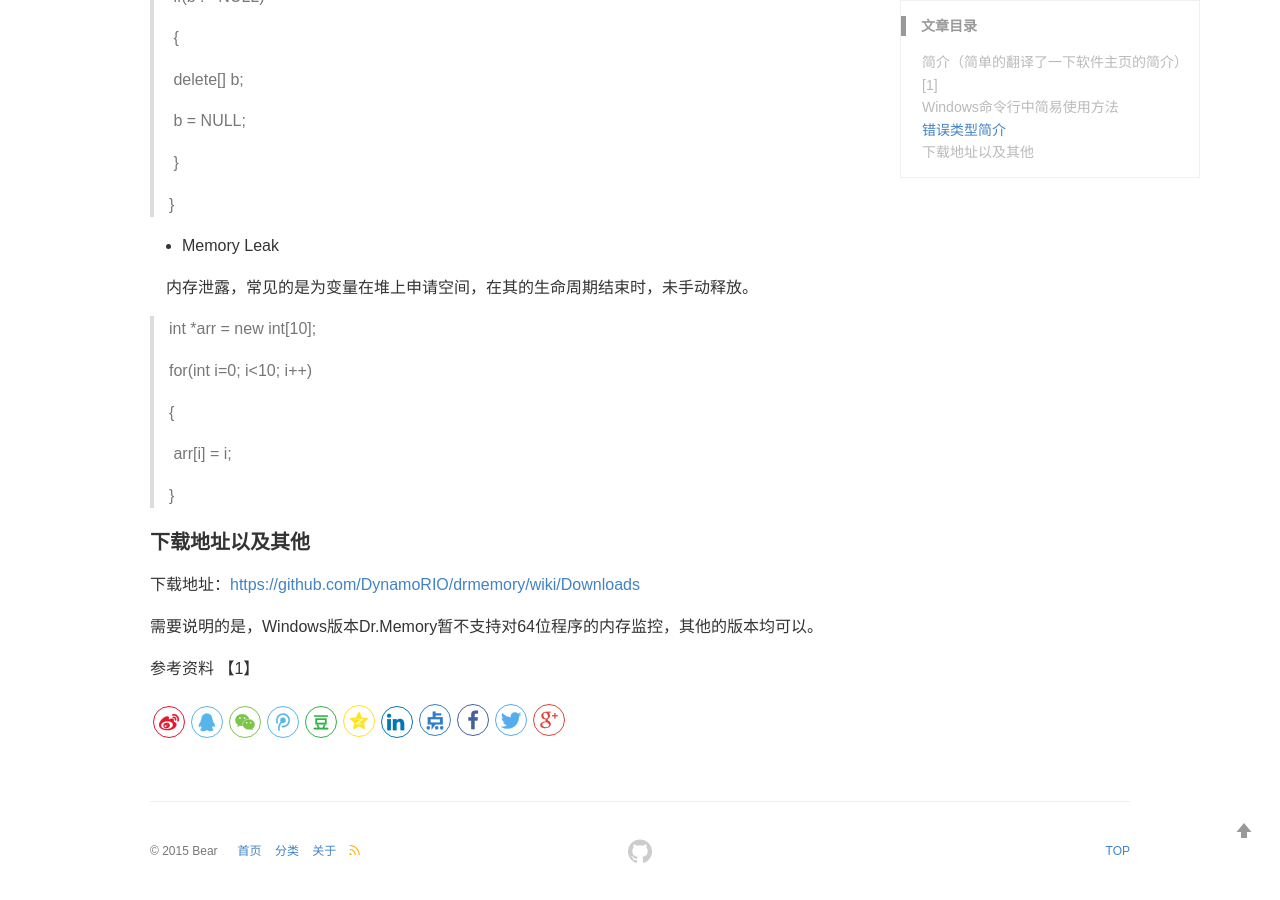
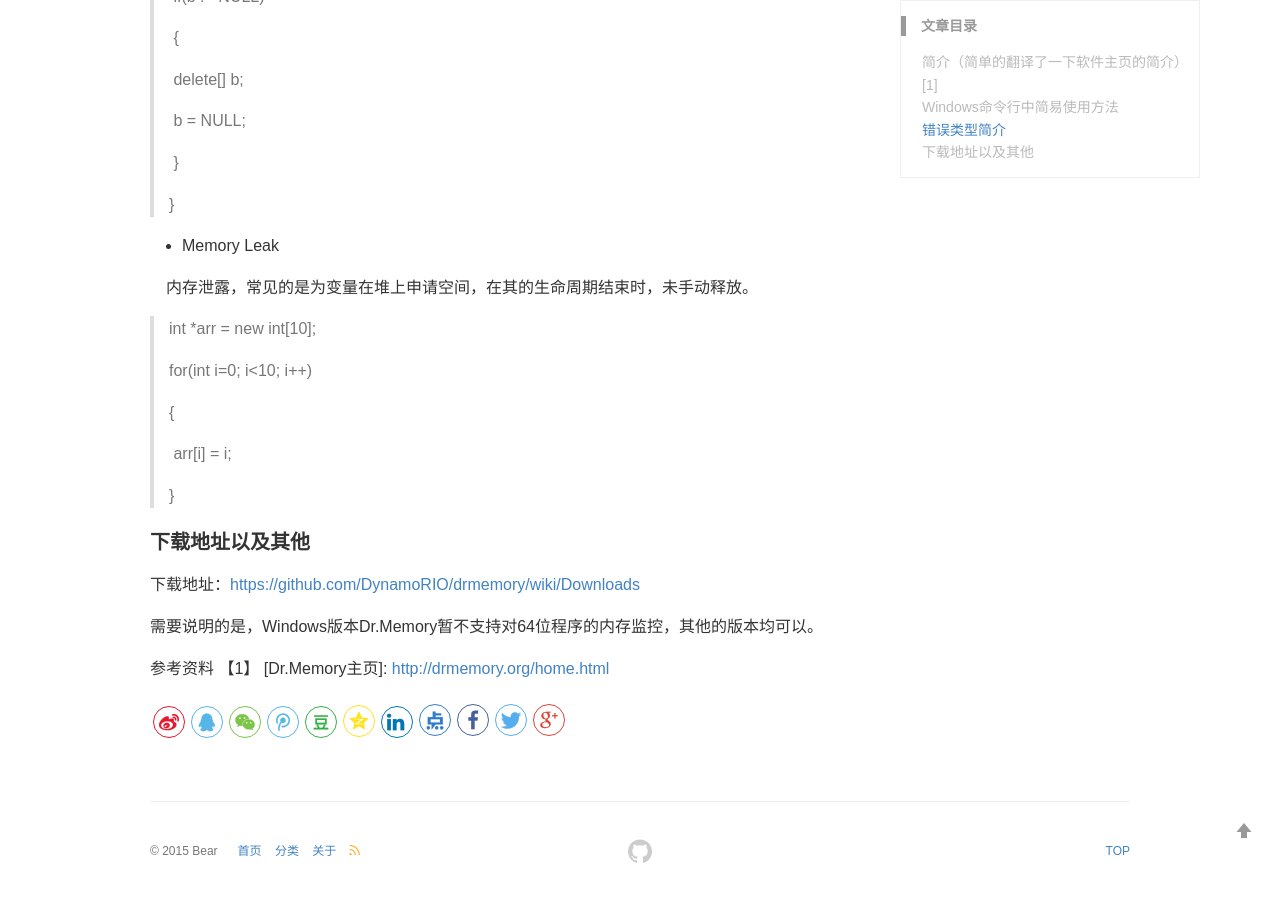
Before and after one commit to YesBear/yesbear.github.io, a Jekyll site: the page built from _posts/2019-1-18-内存检测工具Dr.Memory介绍与使用.md, in a window 1280 px wide and 900 px high, scrolled down 2393 px. Built offline with Jekyll 4.4.1, drawn with Linux system fonts in a browser that asks for light colours; comment, search, counter and statistics services are not loaded; part of the change alters nothing that is shown.

Commit message:
链接md语法修正

```diff
--- a/_posts/2019-1-18-内存检测工具Dr.Memory介绍与使用.md
+++ b/_posts/2019-1-18-内存检测工具Dr.Memory介绍与使用.md
@@ -125,6 +125,4 @@ categories: 内存泄露
 
 需要说明的是，Windows版本Dr.Memory暂不支持对64位程序的内存监控，其他的版本均可以。
 
-参考资料 【1】
-
-[Dr.Memory主页]: http://drmemory.org/home.html “Dr.Memory主页”
+参考资料 【1】 [Dr.Memory主页]: <http://drmemory.org/home.html>
```
